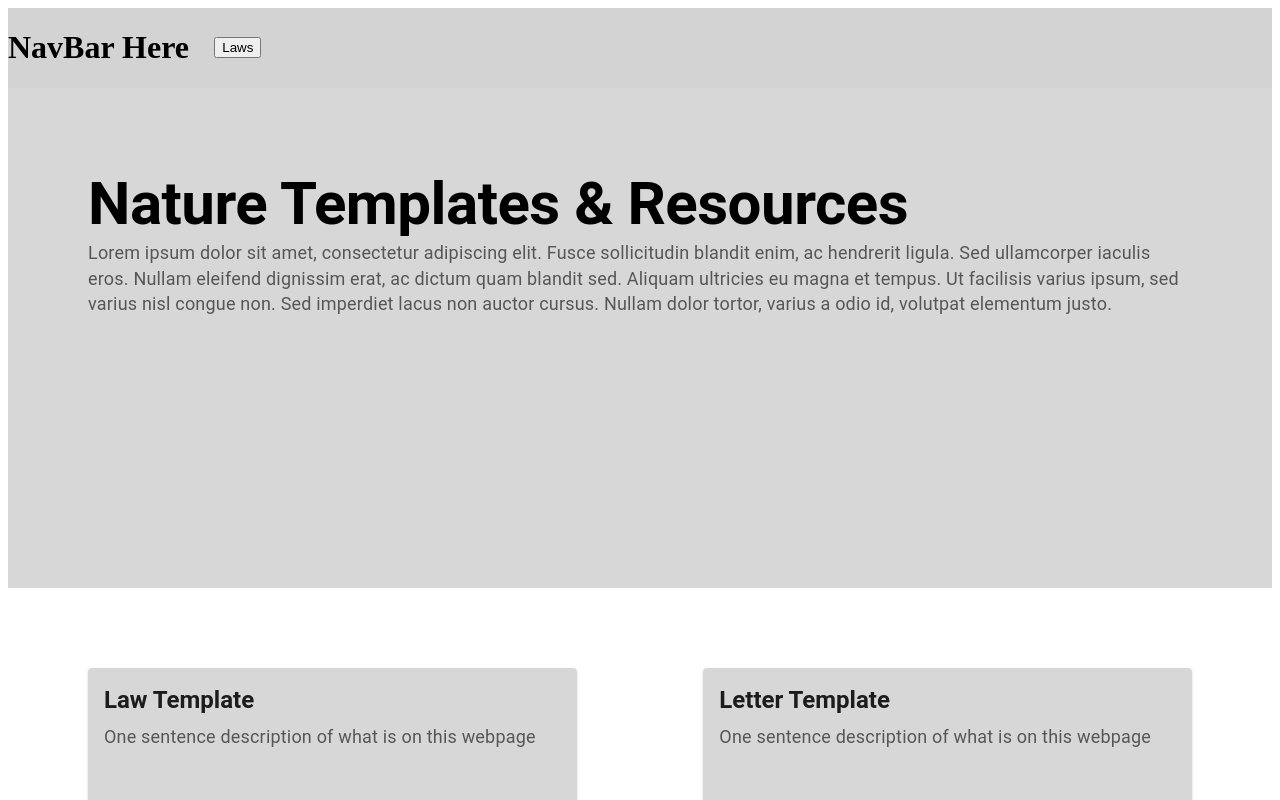
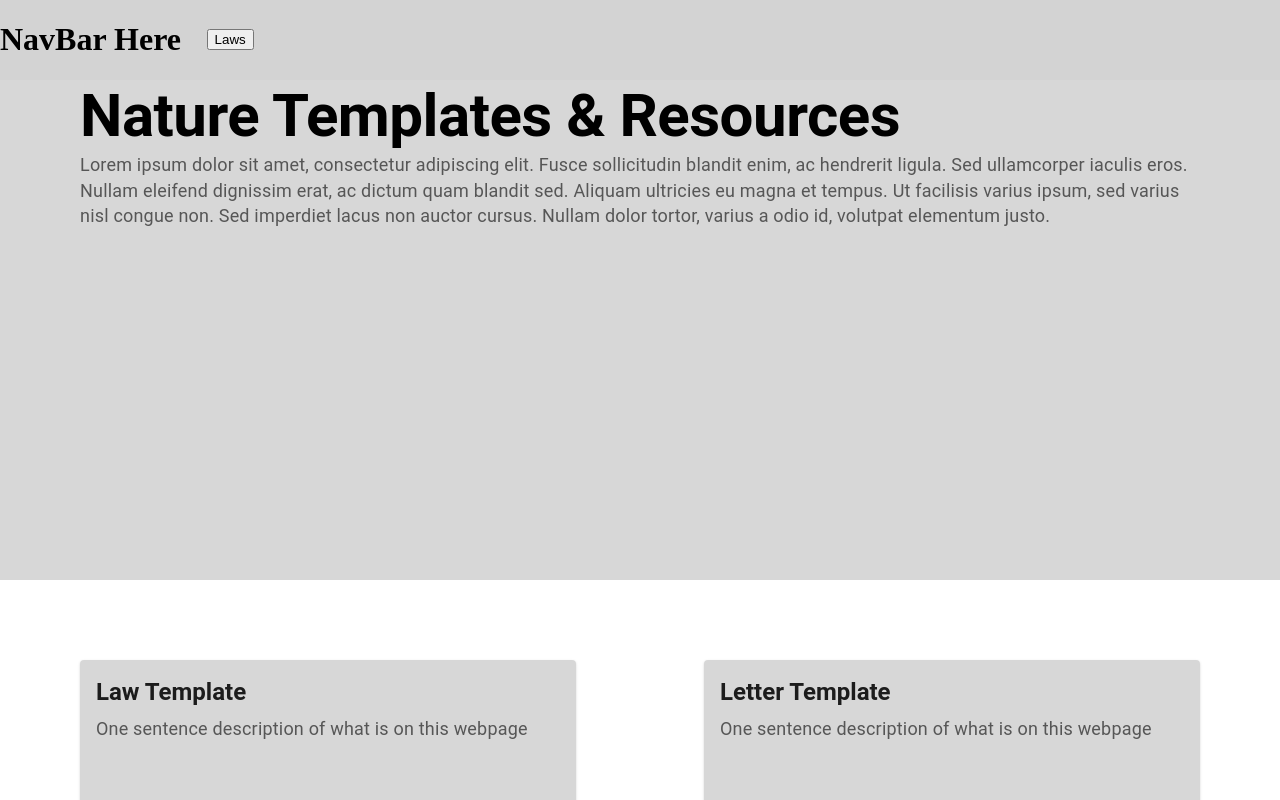
Before and after one commit to cornellh4i/earth-law-center, a React (Create React App) app in the folder client/: page /landing in a window 1280 px wide. Shown: the top 800 px of the page. Built offline with nearby package versions, Linux system fonts and the light colour scheme; no server answers.

Commit message:
add margin to remove white spaces in header

```diff
--- a/client/src/components/Header/Header.css
+++ b/client/src/components/Header/Header.css
@@ -1,4 +1,9 @@
+/* To remove white spaces around the header */
+body{
+  margin: 0;
+}
 .banner {
+  margin: 0;
   min-height: 500px;
   background: #d7d7d7;
 }
--- a/client/src/components/Header/Header.jsx
+++ b/client/src/components/Header/Header.jsx
@@ -11,7 +11,7 @@ const Header = () => {
   <div className="banner">
     <div className="content">
       {/* For Jason and Akin --> Do we need this box here? */}
-      <Box height='80px'></Box>
+      {/* <Box height='80px'></Box> */}
       <Typography variant='h2' component='div' sx={{ fontWeight: 'bold' }}>
         Nature Templates &#38; Resources
       </Typography>
--- a/client/src/pages/Landing/Landing.css
+++ b/client/src/pages/Landing/Landing.css
@@ -1,3 +1,4 @@
+
 .content {
   margin-left: 80px;
   margin-right: 80px;
```
